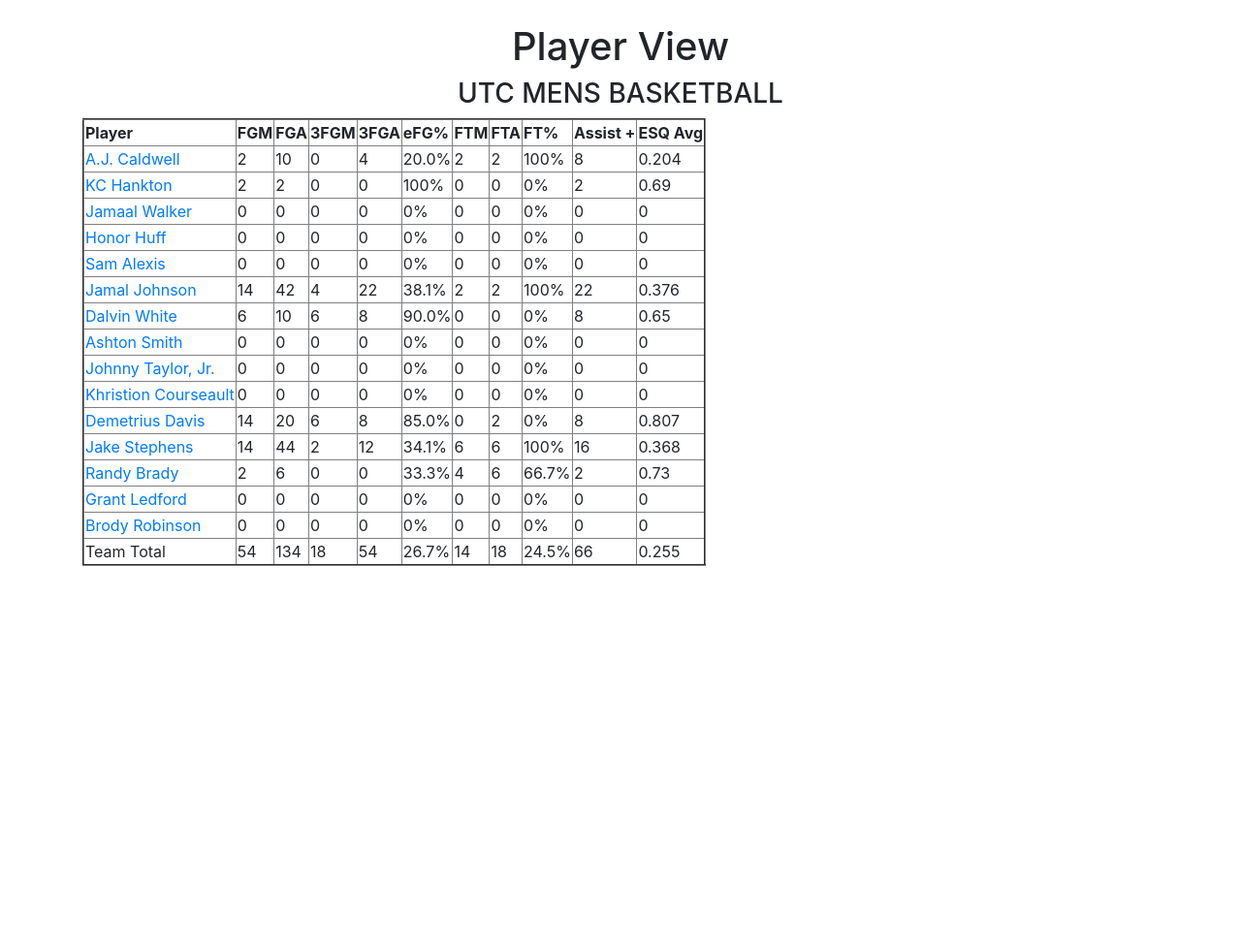
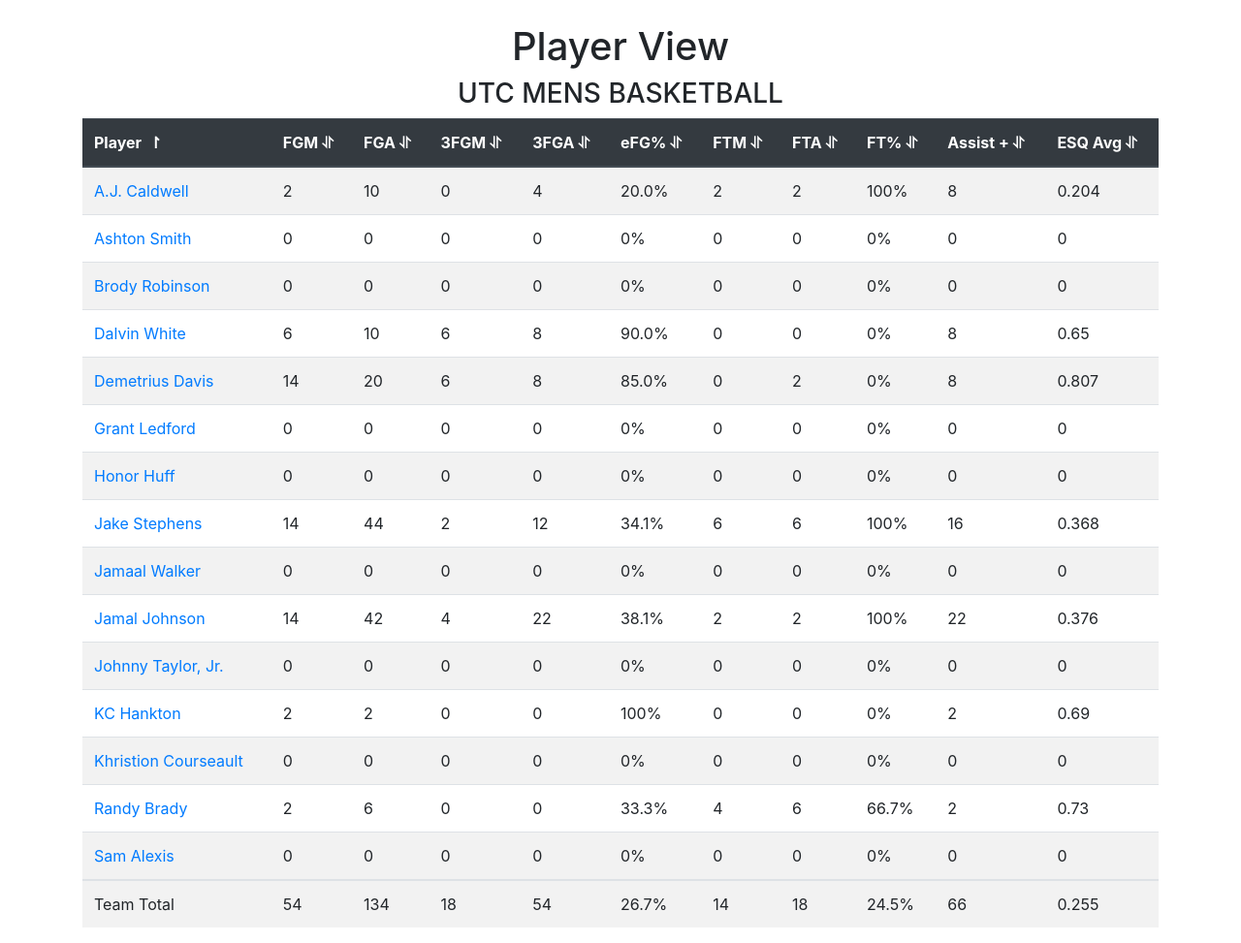
Before and after one commit to AndresCavalie/UTC_MONEYBALL, a Flask app: page /basic_player in a window 1280 px wide. Shown: the part 56-1029 px from the top of the page at 97% size. Before the commit the page ends 640 px from the top, so only its background shows below. Run offline with Flask 2, Linux system fonts and the light colour scheme; a user stored in the database is signed in; data comes from the database, SQL or seed files in the repository; some libraries are stand-ins or nearby versions.

Commit message:
table sorting completing (missing "%")

```diff
--- /dev/null
+++ b/website/static/tablesort.css
@@ -0,0 +1,30 @@
+.table-striped th{
+
+    cursor: pointer;
+
+}
+
+.table-striped th::after{
+
+    content: '\00A0\⥯'
+
+
+}
+
+.table-striped .th-sort-asc::after{
+    content: '\00A0\00A0\↾';
+}
+
+.table-striped .th-sort-desc::after{
+    content: '\00A0\00A0\⇂';
+}
+
+.table-striped .th-sort-asc::after,
+.table-striped .th-sort-desc::after {
+
+}
+
+.table-striped .th-sort-asc,
+.table-striped .th-sort-desc {
+    background: rgba(168, 27, 27, 0.1);
+}
--- a/website/templates/base.html
+++ b/website/templates/base.html
@@ -14,7 +14,7 @@
       href="https://stackpath.bootstrapcdn.com/font-awesome/4.7.0/css/font-awesome.min.css"
       crossorigin="anonymous"
     />
-
+    {%block style%}{%endblock%}
     <title>{% block title%}HOME{%endblock%}</title>
     <style>
       .postlink:hover {
@@ -85,5 +85,7 @@
     ></script>
 
     <script type="text/javascript" src="../static/index.js"></script>
+    {%block scripts%}
+    {%endblock%}
   </body>
 </html>
--- a/website/templates/basic_player.html
+++ b/website/templates/basic_player.html
@@ -1,13 +1,21 @@
-{%extends "base.html"%} {% block title%}Home{%endblock%} {%block content%}
+{%extends "base.html"%} {%block style%}
+
+<link
+      rel="stylesheet"
+      href="../static/tablesort.css"
+    />
+    <link href="//maxcdn.bootstrapcdn.com/font-awesome/4.1.0/css/font-awesome.min.css" rel="stylesheet">
+{%endblock%}{% block title%}Home{%endblock%} {%block content%}
 </br>
 <h1 align="center">Player View</h1>
 <h3 align="center">UTC MENS BASKETBALL</h3>
 
 
 
-<table border = "2em">
+<table class='table table-striped' >
+  <thead class = 'thead-dark'
   <tr>
-    <th>Player</th>
+    <th >Player</th>
     <th>FGM</th>
     <th>FGA</th>
     <th>3FGM</th>
@@ -19,6 +27,8 @@
     <th>Assist +</th>
     <th>ESQ Avg</th>
   </tr>
+</thead>
+<tbody>
 
   {%for i in range(0,(players | length))%}
 
@@ -67,6 +77,7 @@
   </tr>
 
   {%endfor%}
+</tbody>
   <tr>
     <td>Team Total</td>
     <td>{{sum['fgm']}}</td>
@@ -81,5 +92,10 @@
 
     <td>{{sum['esq']}}</td>
   </tr>
+
 </table>
 {%endblock%}
+{%block scripts%}
+
+<script type="text/javascript" src="../static/tablesort.js"></script>
+{%endblock%}
```
Also changed, not shown: website/static/tablesort.js (added, +63 -0 lines), website/static/down.svg (added), website/static/up.svg (added), website/static/updown.svg (added).
